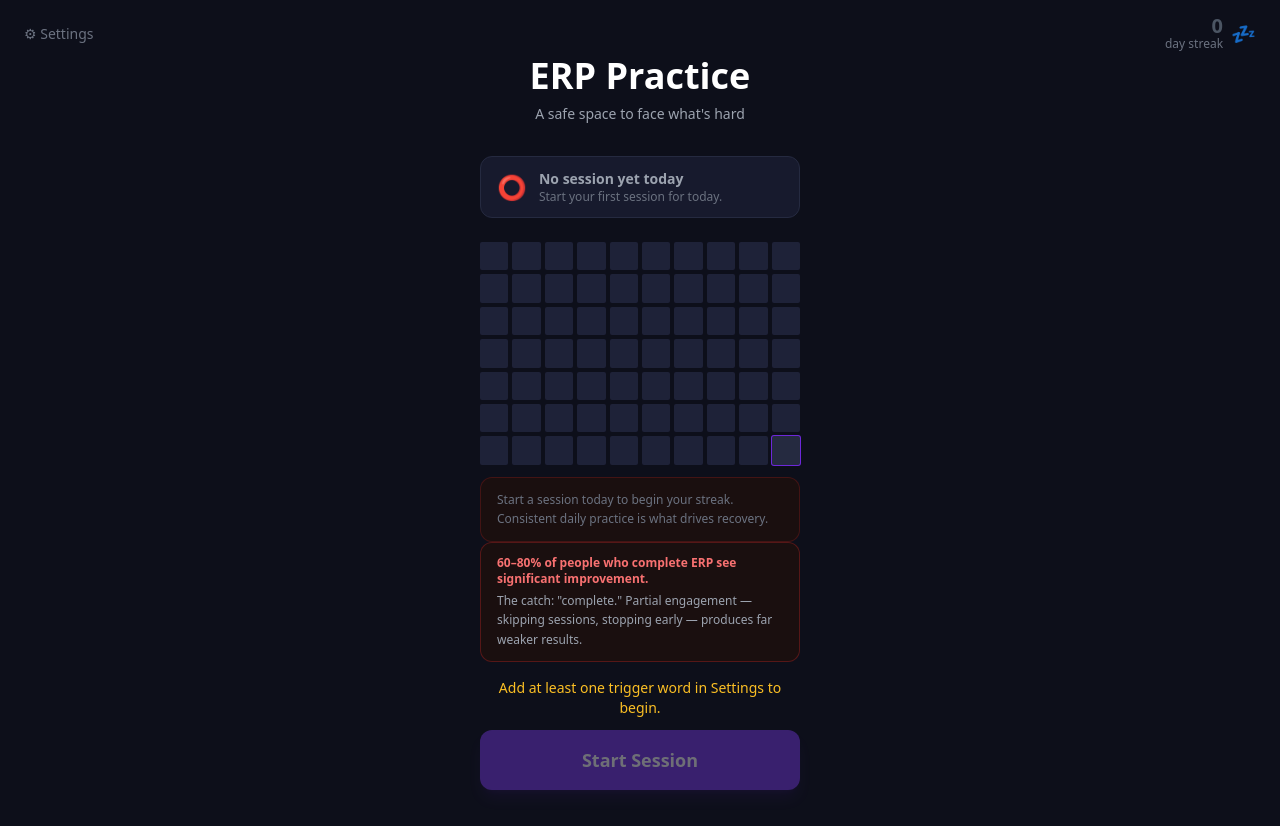
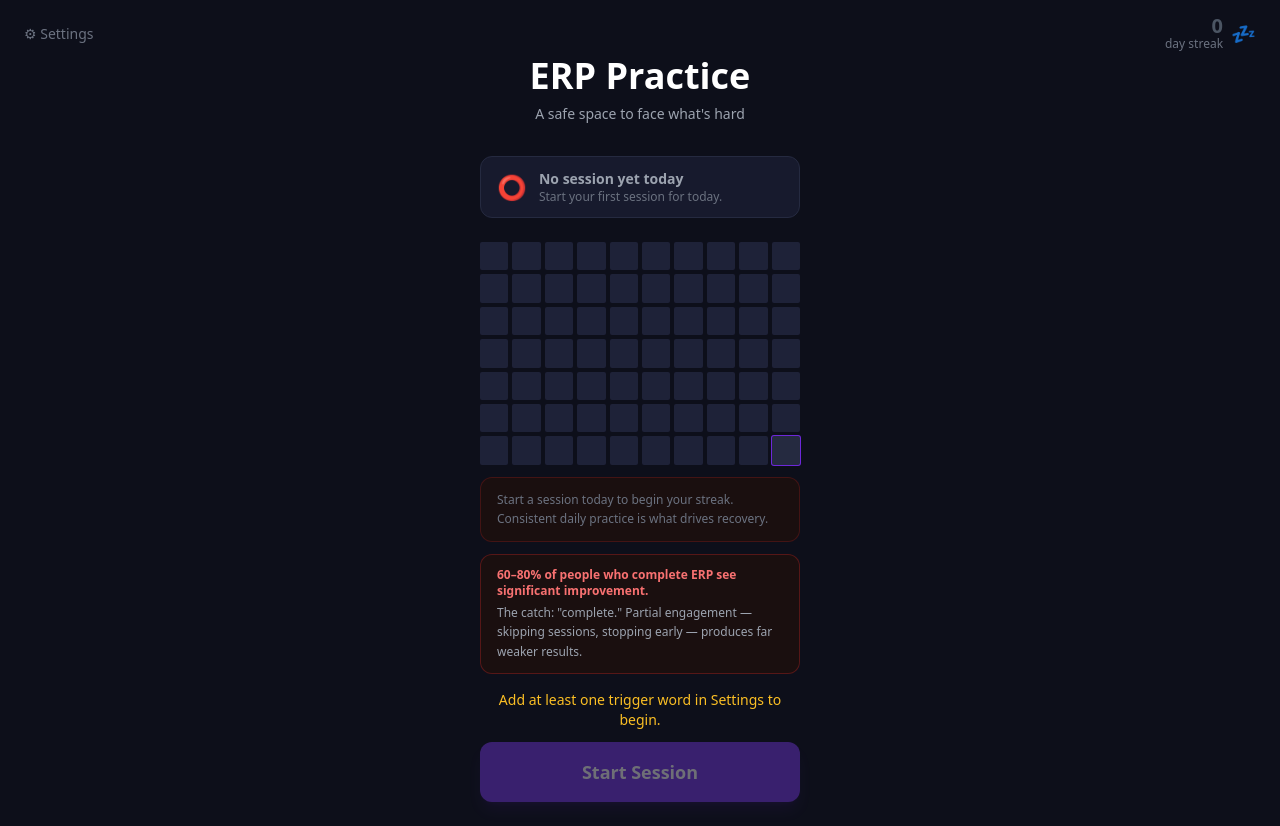
Before and after one commit to Name1es5/Habituate, a React (Vite) app: page / in a window 1280 px wide. Built offline with nearby package versions, Linux system fonts and the light colour scheme.

Commit message:
Add spacing between streak grid and fact card
https://claude.ai/code/session_017rNWnpazUjKf7cJLcEP852

```diff
--- a/src/pages/Home.tsx
+++ b/src/pages/Home.tsx
@@ -92,7 +92,7 @@ export default function Home() {
 
       {/* daily fact */}
       {!showStart && (
-        <div className="w-full max-w-xs rounded-xl px-4 py-3 mb-4 border bg-[#1a0f0f] border-red-900/60">
+        <div className="w-full max-w-xs rounded-xl px-4 py-3 mt-3 mb-4 border bg-[#1a0f0f] border-red-900/60">
           <p className="text-red-400 text-xs font-semibold mb-1">{fact.stat}</p>
           <p className="text-gray-400 text-xs leading-relaxed">{fact.detail}</p>
         </div>
```
